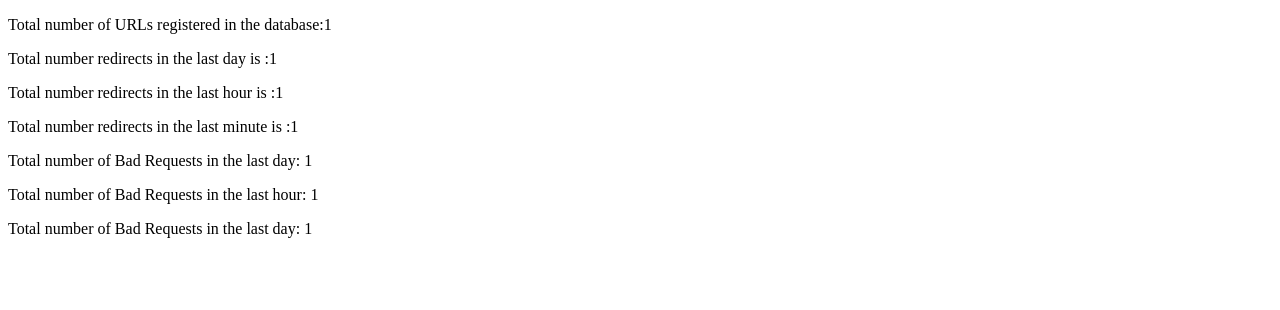
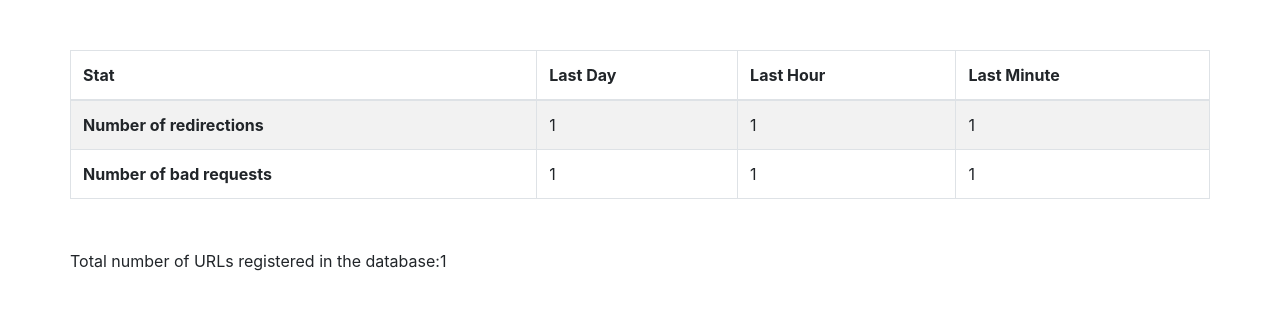
Before and after one commit to noamgrinch/ShortenURL, a Flask app: page /stats in a window 1280 px wide. Shown: the top 310 px of the page. Run offline with Flask 2, Linux system fonts and the light colour scheme; tables that the repository leaves empty hold one stand-in row (values such as "Sample post"); some libraries are stand-ins or nearby versions.

Commit message:
cleaned code

```diff
--- a/Server.py
+++ b/Server.py
@@ -1,57 +1,19 @@
 from flask import Flask, render_template, request, redirect
 from flask_sqlalchemy import SQLAlchemy
+import short_url
 from datetime import datetime
-import short_url
 
 ############################################### DB configuration ###############################################
 server = Flask(__name__)
 server.config['SQLALCHEMY_DATABASE_URI'] = 'sqlite:///URL.db'
 server.config['SQLALCHEMY_BINDS'] = { 'RR': 'sqlite:///Redirections.db' , 'BR' : 'sqlite:///BadRequests.db'} # RR = Redirections , BR = BadRequests
 DB = SQLAlchemy(server)
-
-
 ############################################### DB configuration  ###############################################
 
 
 
+#in line 31 we are adding 1 to the ID because of the first entry. We encode the URL before it enters the DB.
 
-############################################### Tables configuration ###############################################
-class URLs(DB.Model):
-    __tablename__ = 'URLs'
-    id = DB.Column(DB.Integer, primary_key=True)
-    CreateDate = DB.Column(DB.DateTime, default=datetime.utcnow)
-    LongURL = DB.Column(DB.String(150),nullable=False)
-    shortURL = DB.Column(DB.String(150)) #Might be an error on generate, that's why it's not nullable=false.
-    redirections = DB.Column(DB.Integer, default=0)
-
-    def __repr__(self):
-        return '<URLs %u>' % self.id
-
-class Redirects(DB.Model):
-    __tablename__ = 'Redirects'
-    id = DB.Column(DB.Integer, primary_key=True)
-    CreateDate = DB.Column(DB.DateTime, default=datetime.utcnow)
-    LongURL = DB.Column(DB.String(150), nullable=False)
-    shortURL = DB.Column(DB.String(150))
-
-    def __repr__(self):
-        return '<Redirects %r>' % self.id
-
-
-class BadRequests(DB.Model):
-    __tablename__ = 'BadR'
-    id = DB.Column(DB.Integer, primary_key=True)
-    CreateDate = DB.Column(DB.DateTime, default=datetime.utcnow)
-
-    def __repr__(self):
-        return '<BadR %b>' % self.id
-
-############################################### Tables configuration ###############################################
-
-
-
-
-#in line 61 we are adding 1 to the ID because of the first entry. We encode the URL before it enters the DB.
 
 @server.route('/', methods=['GET', 'POST'])
 def index():
@@ -100,10 +62,6 @@ def redirectURL(short):
 
 
 ############################################### Routes ###############################################
-
-
-
-
 
 
 
@@ -195,6 +153,42 @@ def notfound(e):
 
 
 ############################################### Error Handlers ##############################################
+
+
+############################################### Tables configuration ###############################################
+class URLs(DB.Model):
+    __tablename__ = 'URLs'
+    id = DB.Column(DB.Integer, primary_key=True)
+    CreateDate = DB.Column(DB.DateTime, default=datetime.utcnow)
+    LongURL = DB.Column(DB.String(150),nullable=False)
+    shortURL = DB.Column(DB.String(150)) #Might be an error on generate, that's why it's not nullable=false.
+    redirections = DB.Column(DB.Integer, default=0)
+
+    def __repr__(self):
+        return '<URLs %u>' % self.id
+
+class Redirects(DB.Model):
+    __tablename__ = 'Redirects'
+    id = DB.Column(DB.Integer, primary_key=True)
+    CreateDate = DB.Column(DB.DateTime, default=datetime.utcnow)
+    LongURL = DB.Column(DB.String(150), nullable=False)
+    shortURL = DB.Column(DB.String(150))
+
+    def __repr__(self):
+        return '<Redirects %r>' % self.id
+
+
+class BadRequests(DB.Model):
+    __tablename__ = 'BadR'
+    id = DB.Column(DB.Integer, primary_key=True)
+    CreateDate = DB.Column(DB.DateTime, default=datetime.utcnow)
+
+    def __repr__(self):
+        return '<BadR %b>' % self.id
+
+############################################### Tables configuration ###############################################
+
+
 # start
 
 if __name__ == "__main__":
--- /dev/null
+++ b/static/style.css
@@ -0,0 +1,6 @@
+
+
+#statsTable{
+    margin-bottom:50px;
+    margin-top:50px;
+}
--- a/templates/base.html
+++ b/templates/base.html
@@ -5,6 +5,8 @@
     <link rel="stylesheet" href="https://stackpath.bootstrapcdn.com/bootstrap/4.3.1/css/bootstrap.min.css" integrity="sha384-ggOyR0iXCbMQv3Xipma34MD+dH/1fQ784/j6cY/iJTQUOhcWr7x9JvoRxT2MZw1T" crossorigin="anonymous">
     <script src="https://unpkg.com/aos@2.3.1/dist/aos.js"></script>
     <script type="text/javascript" src="../static/script.js"></script>
+    <script src="https://cdn.jsdelivr.net/npm/vue"></script>
+    <link rel="stylesheet" type="text/css" href="../static/style.css">
     {% block head %}{% endblock %}
 </head>
 <body>
--- a/templates/stats.html
+++ b/templates/stats.html
@@ -1,22 +1,42 @@
-<!DOCTYPE html>
-<html lang="en">
-<head>
-    <meta charset="UTF-8">
+{% extends 'base.html' %}
+
+{% block head %}
     <title>Title</title>
-</head>
-<body>
+{% endblock %}
+
+{% block body %}
 <div class="container">
     <div class="row">
-        <div class="column" style="margin: 0 auto;">
-            <p>Total number of URLs registered in the database:{{ amount }} </p>
-            <p>Total number redirects in the last day is :{{ redirectsDay }} </p>
-            <p>Total number redirects in the last hour is :{{ redirectsHour }} </p>
-            <p>Total number redirects in the last minute is :{{ redirectsMinute }} </p>
-            <p>Total number of Bad Requests in the last day: {{ errorsDay }}</p>
-            <p>Total number of Bad Requests in the last hour: {{ errorsHour }}</p>
-            <p>Total number of Bad Requests in the last day: {{ errorsMinute }}</p>
+        <div class="column" style="margin: 0 auto;"></div>
+            <table id="statsTable" class="table table-striped table-bordered">
+                <thead>
+                    <tr>
+                        <th scope="col">Stat</th>
+                        <th scope="col">Last Day</th>
+                        <th scope="col">Last Hour</th>
+                        <th scope="col">Last Minute</th>
+                    </tr>
+                </thead>
+                <tbody>
+                     <tr>
+                        <th scope="row">Number of redirections</th>
+                            <td>{{ redirectsDay }}</td>
+                            <td>{{ redirectsHour }}</td>
+                            <td>{{ redirectsMinute }}</td>
+                     </tr>
+                     <tr>
+                        <th scope="row">Number of bad requests</th>
+                        <td>{{ errorsDay }}</td>
+                        <td>{{ errorsHour }}</td>
+                        <td>{{ errorsMinute }}</td>
+                     </tr>
+                     <tr>
+                </tbody>
+            </table>
+
+        <p>Total number of URLs registered in the database:{{ amount }} </p>
+
         </div>
     </div>
 </div>
-</body>
-</html>
+{% endblock %}
```
Also changed, not shown: URL.db.
